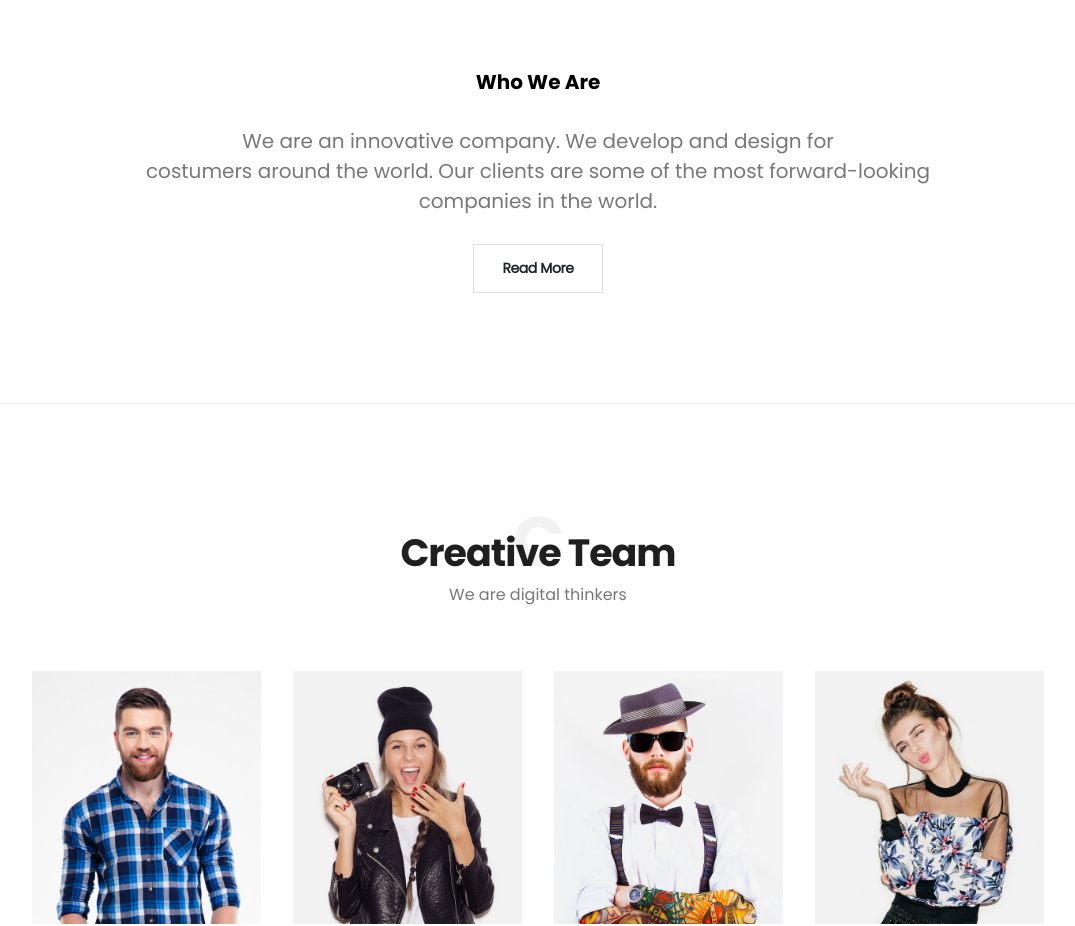
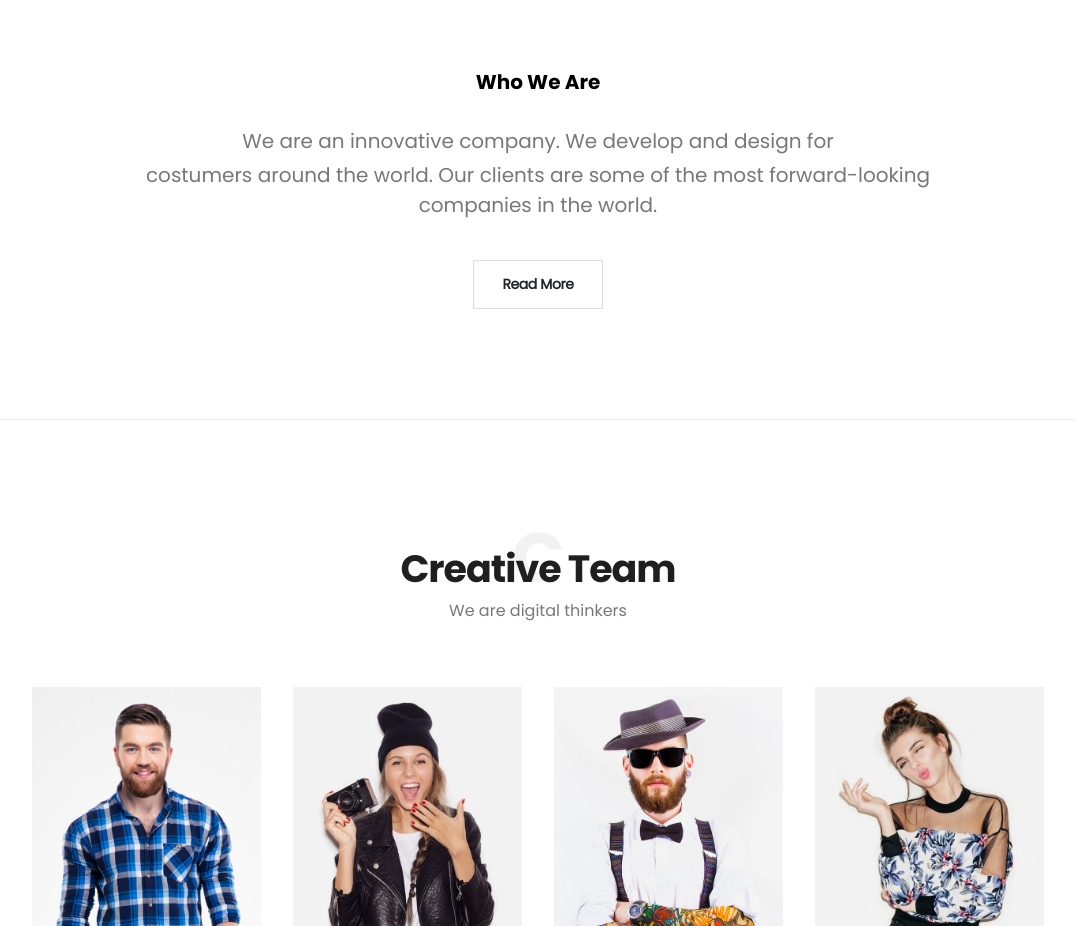
Before and after one commit to kareematef01/bezel, a plain HTML site: page index.html in a window 1280 px wide. Shown: the part 840-1766 px from the top of the page, without its empty margins (102-1177 px from the left). Drawn offline with Linux system fonts and the light colour scheme.

Commit message:
seven commit

```diff
--- a/index.html
+++ b/index.html
@@ -135,8 +135,8 @@
           <h2 class="h6 text-black fs-5">Who We Are</h2>
           <div class="caption w-75 m-auto fs-5 p-4 ">
             <p class="mb-1"> We are an innovative company. We develop and design <span class="animate text-info"></span>
-              for<br>
-              costumers around the world. Our clients are some of the most forward-looking companies in the world.</p>
+              for</p>
+             <p>costumers around the world. Our clients are some of the most forward-looking companies in the world.</p>
           </div>
           <a class="btn btn-custom rounded-0  btn-outline-dark ">Read More</a>
         </div>
```
